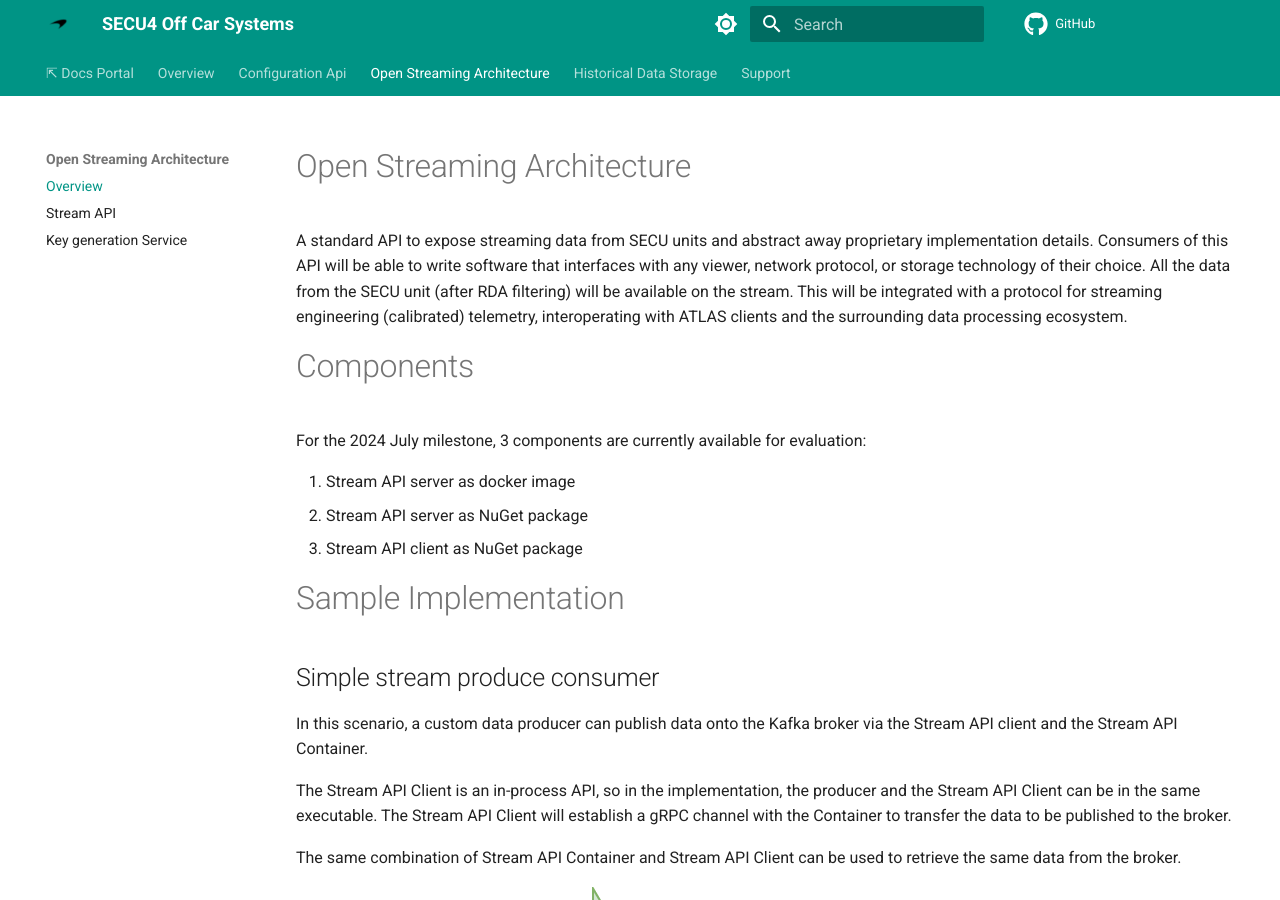
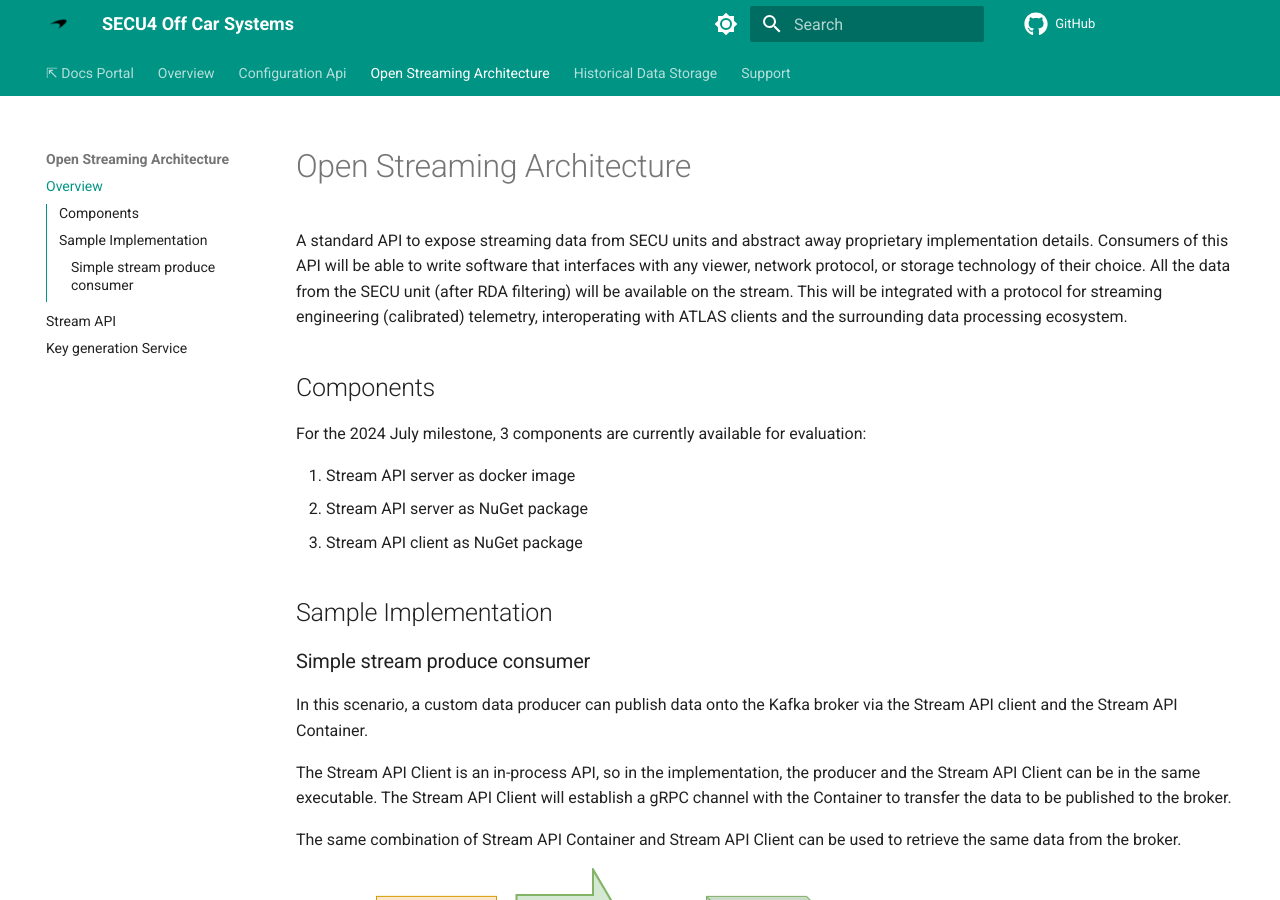
Before and after one commit to mat-docs/SECU4.Site, an MkDocs documentation site: the page built from docs/open_streaming_architecture/index.md, in a window 1280 px wide and 900 px high. Built offline with MkDocs 1.6.1 and Material for MkDocs 9.7.7, drawn with Linux system fonts in a browser that asks for light colours; comment, search, counter and statistics services are not loaded.

Commit message:
Update open streaming index.md

```diff
--- a/docs/open_streaming_architecture/index.md
+++ b/docs/open_streaming_architecture/index.md
@@ -1,5 +1,4 @@
 # Open Streaming Architecture
-
 A standard API to expose streaming data from SECU units and abstract away proprietary
 implementation details. Consumers of this API will be able to write software that
 interfaces with any viewer, network protocol, or storage technology of their choice.
@@ -8,16 +7,16 @@ This will be integrated with a protocol for streaming engineering (calibrated)
 telemetry, interoperating with ATLAS clients and the surrounding data processing
 ecosystem.
 
-# Components
+## Components
 For the 2024 July milestone, 3 components are currently available for evaluation:
 
 1. Stream API server as docker image
 2. Stream API server as NuGet package
 3. Stream API client as NuGet package
 
-# Sample Implementation
+## Sample Implementation
 
-## Simple stream produce consumer
+### Simple stream produce consumer
 In this scenario, a custom data producer can publish data onto the Kafka broker via the
 Stream API client and the Stream API Container.
 
--- a/mkdocs.yml
+++ b/mkdocs.yml
@@ -47,7 +47,7 @@ nav:
 
   - Open Streaming Architecture:
       - Overview:                     open_streaming_architecture/index.md
-      - Stream API:                   open_streaming_architecture/open_streaming_architecture.md
+      - Stream API:                   open_streaming_architecture/stream_api.md
       - Key generation Service:       open_streaming_architecture/key_generation.md
 
   - Historical Data Storage:         historic_data/index.md
```
